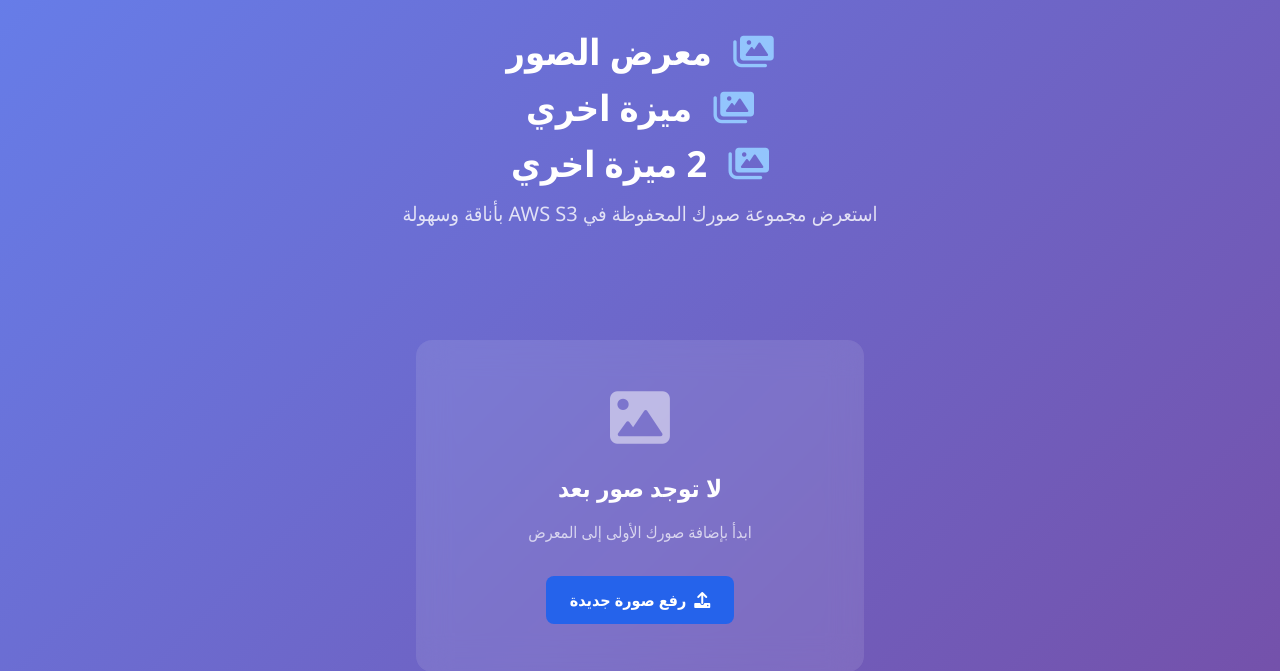
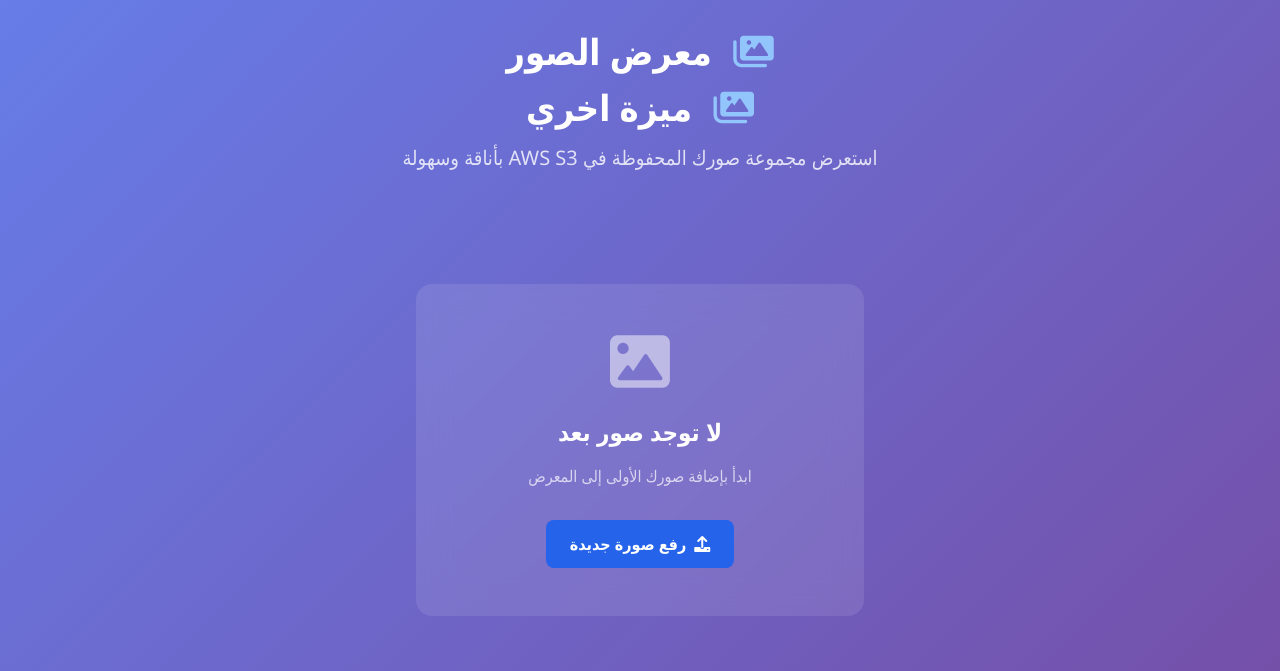
Before and after one commit to wazery/101D_lesson, a Flask app: page / in a window 1280 px wide. Shown: the part 65-736 px from the top of the page. Run offline with Flask 3, Linux system fonts and the light colour scheme; data that the repository does not hold is empty; some libraries are stand-ins or nearby versions.

Commit message:
remove buggy feature

```diff
--- a/templates/index.html
+++ b/templates/index.html
@@ -11,10 +11,6 @@
     <h1 class="text-4xl font-bold text-white mb-4">
         <i class="fas fa-images text-blue-300 ml-3"></i>
         ميزة اخري
-    </h1>
-    <h1 class="text-4xl font-bold text-white mb-4">
-        <i class="fas fa-images text-blue-300 ml-3"></i>
-        2 ميزة اخري
     </h1>
     <tp class="text-xl text-white text-opacity-80 max-w-2xl mx-auto">
         استعرض مجموعة صورك المحفوظة في AWS S3 بأناقة وسهولة
```
